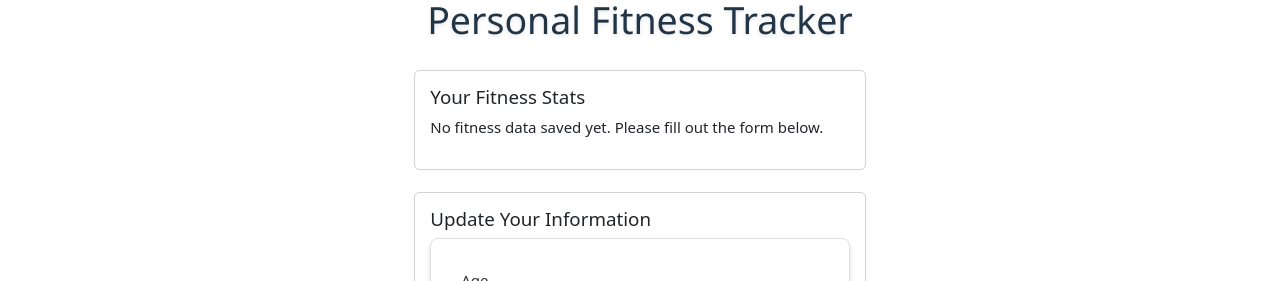
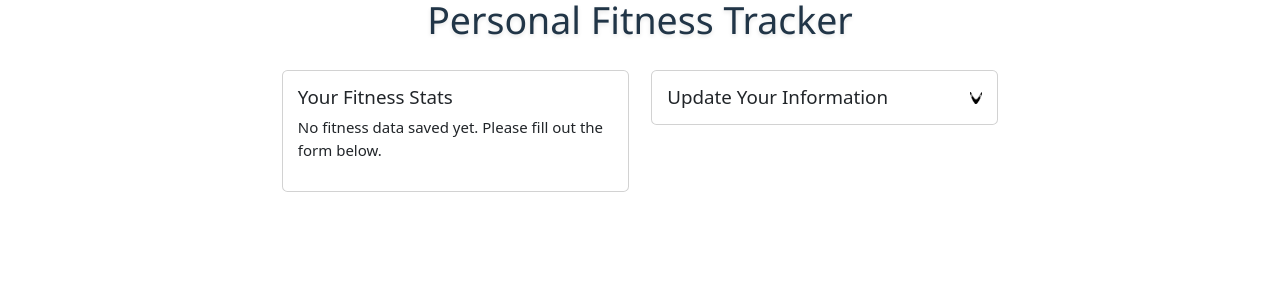
Before and after one commit to ssreekaran/fitness_tracker, a React (Vite) app: page /personal-fitness in a window 1280 px wide. Shown: the part 181-462 px from the top of the page. Built offline with nearby package versions, Linux system fonts and the light colour scheme; no server answers; the database is empty; sample sign-in values are in the browser's storage.

Commit message:
moved components in personal fitness tracker page, and made info updating a dropdown.

```diff
--- a/src/pages/PersonalFitness.tsx
+++ b/src/pages/PersonalFitness.tsx
@@ -1,5 +1,5 @@
 import React, { useState, useEffect } from 'react';
-import { Container, Form, Button, Alert, Card, Spinner } from 'react-bootstrap';
+import { Container, Form, Button, Alert, Card, Spinner, Collapse } from 'react-bootstrap';
 import { getAuth } from 'firebase/auth';
 import { saveFitnessData, getFitnessData, FitnessData, getBMICategory } from '../services/fitnessService';
 import { useNavigate } from 'react-router-dom';
@@ -16,6 +16,7 @@ const PersonalFitness: React.FC = () => {
   const [error, setError] = useState('');
   const [success, setSuccess] = useState('');
   const [fitnessData, setFitnessData] = useState<FitnessData | null>(null);
+  const [isFormOpen, setIsFormOpen] = useState(false);
   const navigate = useNavigate();
   const auth = getAuth();
 
@@ -117,11 +118,11 @@ const PersonalFitness: React.FC = () => {
     <Container className="personal-fitness-container">
       <div className="personal-fitness-content">
         <h1 className="personal-fitness-title">Personal Fitness Tracker</h1>
-
         {error && <Alert variant="danger">{error}</Alert>}
         {success && <Alert variant="success">{success}</Alert>}
 
-        <Card className="mb-4">
+        <div className="d-flex gap-4 flex-column flex-md-row align-items-start">
+          <Card className="mb-4" style={{ width: '100%', maxWidth: '500px', alignSelf: 'flex-start' }}>
             <Card.Body>
               <Card.Title>Your Fitness Stats</Card.Title>
               {fitnessData ? (
@@ -147,10 +148,26 @@ const PersonalFitness: React.FC = () => {
             </Card.Body>
           </Card>
 
-        <Card>
-          <Card.Body>
-            <Card.Title>Update Your Information</Card.Title>
-            <Form onSubmit={handleSubmit} className="personal-fitness-form">
+          <Card className="mb-4" style={{ width: '100%', maxWidth: '500px', alignSelf: 'flex-start' }}>
+          <Card.Body
+            onClick={() => setIsFormOpen(!isFormOpen)}
+            style={{ cursor: 'pointer' }}
+            className="d-flex justify-content-between align-items-center"
+            aria-controls="update-form-collapse"
+            aria-expanded={isFormOpen}
+          >
+            <Card.Title className="mb-0">Update Your Information</Card.Title>
+            <span className="toggle-icon">
+              {isFormOpen ? (
+                <img src="/gi-boomerang-icon-up.png" width={12} height={12} alt="Collapse" />
+              ) : (
+                <img src="/gi-boomerang-icon-down.png" width={12} height={12} alt="Expand" />
+              )}
+            </span>
+          </Card.Body>
+          <Collapse in={isFormOpen}>
+            <Card.Body id="update-form-collapse">
+              <Form onSubmit={handleSubmit} className="personal-fitness-form" onClick={e => e.stopPropagation()}>
                 <Form.Group className="form-group mb-3">
                 <Form.Label>Age</Form.Label>
                 <Form.Control
@@ -247,7 +264,9 @@ const PersonalFitness: React.FC = () => {
               </Button>
             </Form>
           </Card.Body>
+        </Collapse>
           </Card>
+        </div>
       </div>
     </Container>
   );
```
Lines whose indentation alone changed are shown as unchanged.
